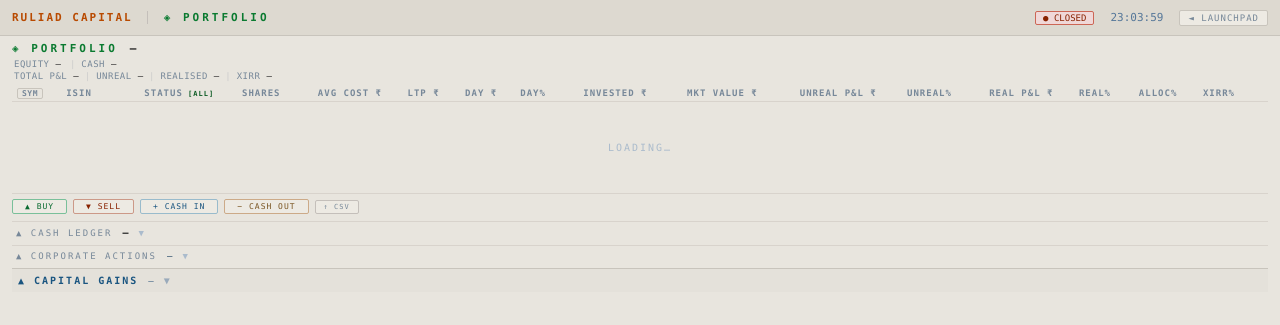
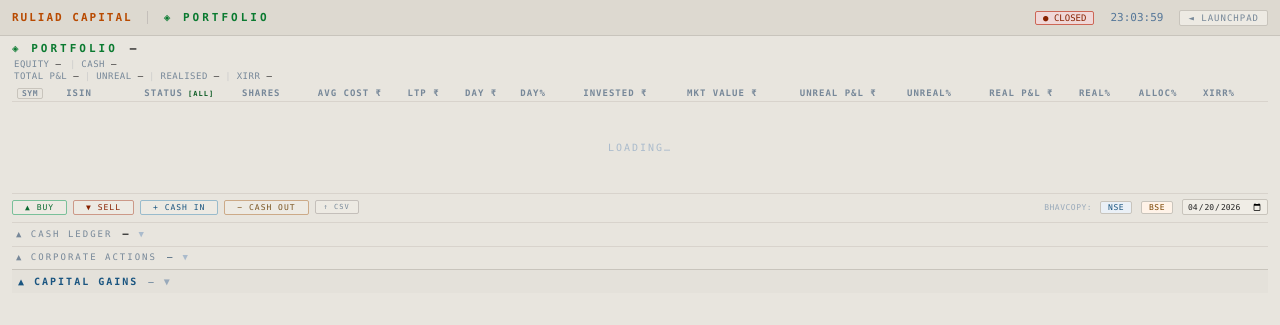
Before and after one commit to jaydjhangiani/launchpad-server, a Flask app: template templates/portfolio.html in a window 1280 px wide. Shown: the top 325 px of the page. Run offline with Flask 3, Linux system fonts and the light colour scheme; the template is opened without the code that fills it, so the values that code supplies are empty.

Commit message:
data: ISINs for TRENT/JBCHEPHARM/SPARC; feat: bhavcopy date+link bar (NSE+BSE)

```diff
--- a/templates/portfolio.html
+++ b/templates/portfolio.html
@@ -458,6 +458,17 @@
     <button class="port-action-btn import-btn" onclick="document.getElementById('port-csv-inp').click()">&#8593; CSV</button>
     <input type="file" id="port-csv-inp" accept=".csv" style="display:none" onchange="importYahooCsv(this)" />
     <span id="port-import-msg" style="font-size:9px;color:#888;"></span>
+    <span style="flex:1"></span>
+    <span style="font-size:8px;color:#99AABB;letter-spacing:.5px;margin-right:2px">BHAVCOPY:</span>
+    <a id="bhav-nse-lnk" href="#" target="_blank"
+       style="font-size:8px;color:#1A5580;letter-spacing:.5px;border:1px solid #C8C4BC;padding:1px 7px;border-radius:2px;text-decoration:none;background:#EAF0F6"
+       title="Open NSE bhavcopy for selected date">NSE</a>
+    <a id="bhav-bse-lnk" href="#" target="_blank"
+       style="font-size:8px;color:#7A4400;letter-spacing:.5px;border:1px solid #C8C4BC;padding:1px 7px;border-radius:2px;text-decoration:none;background:#FFF3E8;margin-left:3px"
+       title="Open BSE bhavcopy for selected date">BSE</a>
+    <input type="date" id="bhav-date-inp"
+       style="font-size:8px;background:#F0EDE6;border:1px solid #C8C4BC;color:#222;padding:1px 4px;border-radius:2px;margin-left:3px;font-family:inherit"
+       title="Date for bhavcopy links" />
   </div>
   <div id="port-action-panel">
     <span class="pap-lbl" id="pap-action-lbl"></span>
@@ -673,6 +684,35 @@
 <script>
 // ── UTILITIES ────────────────────────────────────────────────
 function escHtml(s){ return String(s).replace(/&/g,'&amp;').replace(/</g,'&lt;').replace(/>/g,'&gt;').replace(/"/g,'&quot;').replace(/'/g,'&#39;'); }
+
+// ── BHAVCOPY LINKS ────────────────────────────────────────
+function _bhavUpdateLinks(dateStr){
+  if(!dateStr) return;
+  const d = dateStr.replace(/-/g,'');          // YYYYMMDD
+  const dd = dateStr.slice(8,10);
+  const mm = dateStr.slice(5,7);
+  const yyyy = dateStr.slice(0,4);
+  const nseUrl = `https://nsearchives.nseindia.com/content/cm/BhavCopy_NSE_CM_0_0_0_${d}_F_0000.csv.zip`;
+  const bseUrl = `https://www.bseindia.com/download/BhavCopy/Equity/EQ${dd}${mm}${yyyy}_CSV.ZIP`;
+  const nEl = document.getElementById('bhav-nse-lnk');
+  const bEl = document.getElementById('bhav-bse-lnk');
+  if(nEl){ nEl.href = nseUrl; nEl.title = `NSE bhavcopy ${dateStr}\n${nseUrl}`; }
+  if(bEl){ bEl.href = bseUrl; bEl.title = `BSE bhavcopy ${dateStr}\n${bseUrl}`; }
+}
+(function _bhavInit(){
+  function _init(){
+    const inp = document.getElementById('bhav-date-inp');
+    if(!inp) return;
+    // Default to yesterday
+    const y = new Date(); y.setDate(y.getDate()-1);
+    const def = y.toISOString().slice(0,10);
+    inp.value = def;
+    _bhavUpdateLinks(def);
+    inp.addEventListener('change', ()=>_bhavUpdateLinks(inp.value));
+  }
+  if(document.readyState === 'loading') document.addEventListener('DOMContentLoaded', _init);
+  else _init();
+})();
 function escJs(s){ return String(s).replace(/\\/g,'\\\\').replace(/'/g,"\\'").replace(/"/g,'\\"'); }
 function escJs(s)  { return String(s).replace(/\\/g,'\\\\').replace(/'/g,"\\'").replace(/"/g,'\\"'); }
 function escId(s)  { return String(s).replace(/[^A-Za-z0-9_-]/g,'_'); }
```
Also changed, not shown: portfolio.json (+6 -3 lines).
